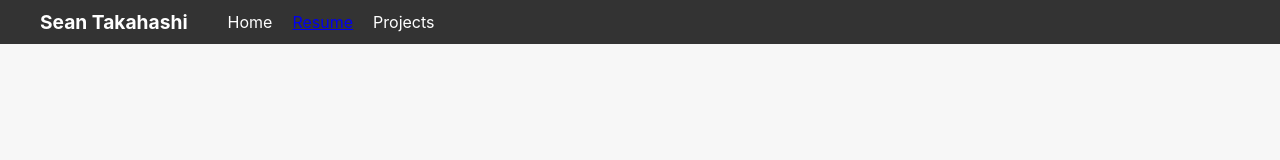
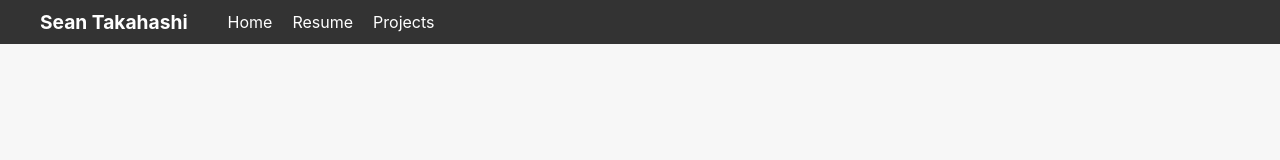
Before and after one commit to syt-cs/syt-cs.github.io, a React (Create React App) app: page / in a window 1280 px wide. Shown: the top 160 px of the page. Built offline with nearby package versions, Linux system fonts and the light colour scheme.

Commit message:
added className to link with CSS

```diff
--- a/src/components/Navbar.js
+++ b/src/components/Navbar.js
@@ -9,7 +9,7 @@ const Navbar = () => {
         <Link to="/" className="navbar-logo">Sean Takahashi</Link>  {/* Your name/logo links to home */}
         <ul className="navbar-links">
           <li><Link to="/" className="navbar-link">Home</Link></li>
-          <li><a href="/resume.pdf" target="_blank" rel="noopener noreferrer">Resume</a></li>
+          <li><a href="/resume.pdf" target="_blank" rel="noopener noreferrer" className="navbar-link">Resume</a></li>
           <li><Link to="/projects" className="navbar-link">Projects</Link></li>
         </ul>
       </div>
```
